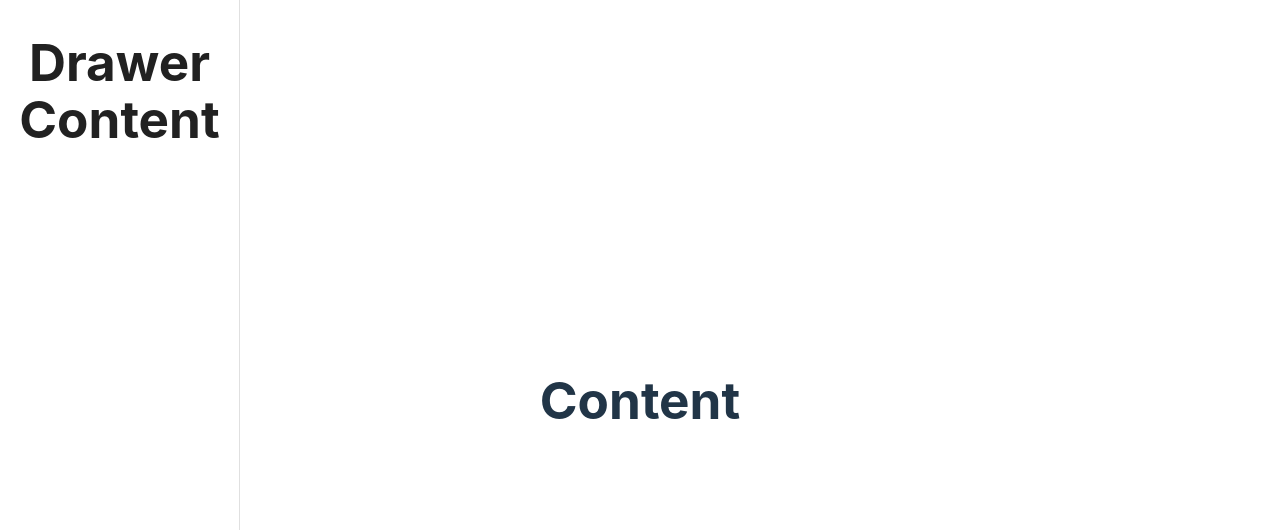
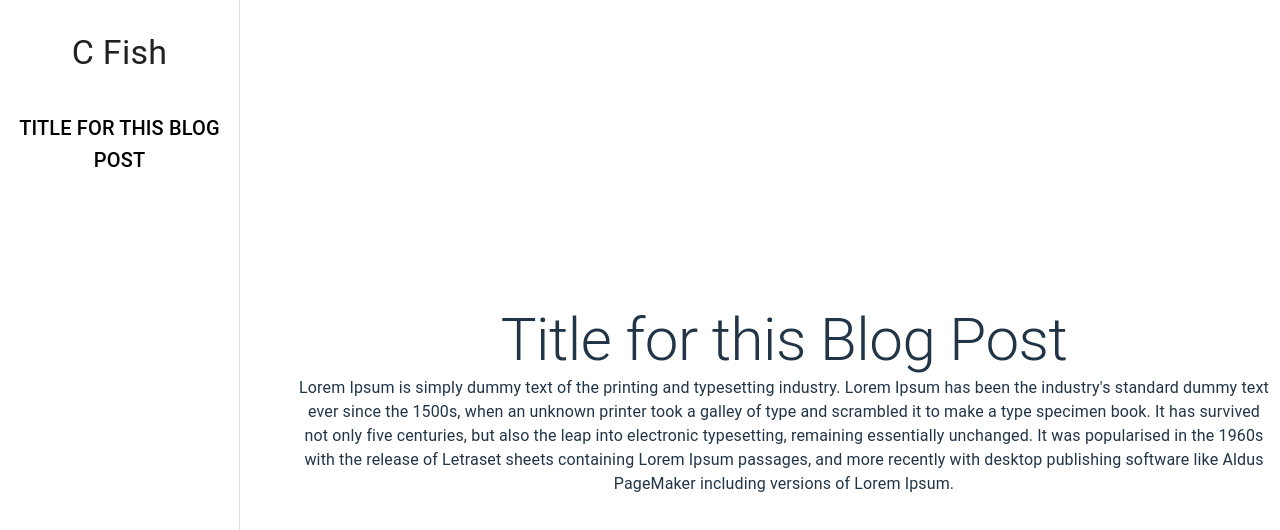
Before and after one commit to chrisfishback/blog, a React (Vite) app in the folder frontend/: page / in a window 1280 px wide. Shown: the top 530 px of the page. Built offline with nearby package versions, Linux system fonts and the light colour scheme.

Commit message:
added fucntionality of navbar and blog content

```diff
--- a/frontend/src/components/Home/Content.tsx
+++ b/frontend/src/components/Home/Content.tsx
@@ -1,9 +1,22 @@
+import useSidePanelModel from "./SidePanel/Model/useSidePanelModel.ts";
+import {Box, Typography} from "@mui/material";
+
 function Content() {
+    const { drawerWidth } = useSidePanelModel()
+    const title = 'Title for this Blog Post'
+    const content = 'Lorem Ipsum is simply dummy text of the printing and typesetting industry. Lorem Ipsum has been the industry\'s standard dummy text ever since the 1500s, when an unknown printer took a galley of type and scrambled it to make a type specimen book. It has survived not only five centuries, but also the leap into electronic typesetting, remaining essentially unchanged. It was popularised in the 1960s with the release of Letraset sheets containing Lorem Ipsum passages, and more recently with desktop publishing software like Aldus PageMaker including versions of Lorem Ipsum.'
 
     return (
-        <>
-            <h1>Content</h1>
-        </>
+        <Box
+            sx={{
+                width: { sm: `calc(100% - ${drawerWidth}px)` },
+                ml: { sm: `${drawerWidth}px` },
+                p: 3,
+            }}
+        >
+            <Typography variant={'h2'}>{title}</Typography>
+            <Typography>{content}</Typography>
+        </Box>
     )
 }
 
--- a/frontend/src/components/Home/SidePanel/Model/useSidePanelModel.ts
+++ b/frontend/src/components/Home/SidePanel/Model/useSidePanelModel.ts
@@ -1,9 +1,10 @@
 import {useState} from "react";
 
-function useSidePanelModel() {
+export const drawerWidth = 240;
+
+export function useSidePanelModel() {
     const [mobileOpen, setMobileOpen] = useState(false);
     const [isClosing, setIsClosing] = useState(false);
-    const drawerWidth = 240;
 
     const handleDrawerClose = () => {
         setIsClosing(true);
--- a/frontend/src/components/Home/SidePanel/View/SidePanel.tsx
+++ b/frontend/src/components/Home/SidePanel/View/SidePanel.tsx
@@ -1,4 +1,4 @@
-import {AppBar, Drawer, IconButton, Toolbar, Typography} from "@mui/material";
+import {AppBar, Box, Button, Drawer, IconButton, Toolbar, Typography} from "@mui/material";
 import MenuIcon from '@mui/icons-material/Menu';
 import useSidePanelModel from "../Model/useSidePanelModel.ts";
 
@@ -12,7 +12,12 @@
     } = useSidePanelModel();
 
     const drawerContent = (
-        <h1>Drawer Content</h1>
+        <>
+            <Typography variant={'h4'} sx={{paddingY: 4}}>C Fish</Typography>
+            <Button sx={{paddingX: 1, color: 'black'}}>
+                <Typography variant={'h6'}>Title for this Blog Post</Typography>
+            </Button>
+        </>
     )
 
     return (
@@ -21,7 +26,7 @@
                 position="fixed"
                 sx={{
                     width: '100%',
-                    display: { xs: 'block', sm: 'none' }
+                    display: {xs: 'block', sm: 'none'}
                 }}
             >
                 <Toolbar>
@@ -30,9 +35,9 @@
                         aria-label="log list side panel button"
                         edge="start"
                         onClick={handleDrawerToggle}
-                        sx={{ mr: 2 }}
+                        sx={{mr: 2}}
                     >
-                        <MenuIcon />
+                        <MenuIcon/>
                     </IconButton>
                     <Typography variant="h6" noWrap component="div">
                         C FISH
@@ -48,8 +53,8 @@
                     keepMounted: true
                 }}
                 sx={{
-                    display: { xs: 'block', sm: 'none' },
-                    '& .MuiDrawer-paper': { boxSizing: 'border-box', width: drawerWidth },
+                    display: {xs: 'block', sm: 'none'},
+                    '& .MuiDrawer-paper': {boxSizing: 'border-box', width: drawerWidth},
                 }}
             >
                 {drawerContent}
@@ -57,8 +62,8 @@
             <Drawer
                 variant="permanent"
                 sx={{
-                    display: { xs: 'none', sm: 'block' },
-                    '& .MuiDrawer-paper': { boxSizing: 'border-box', width: drawerWidth },
+                    display: {xs: 'none', sm: 'block'},
+                    '& .MuiDrawer-paper': {boxSizing: 'border-box', width: drawerWidth},
                 }}
                 open
             >
```
